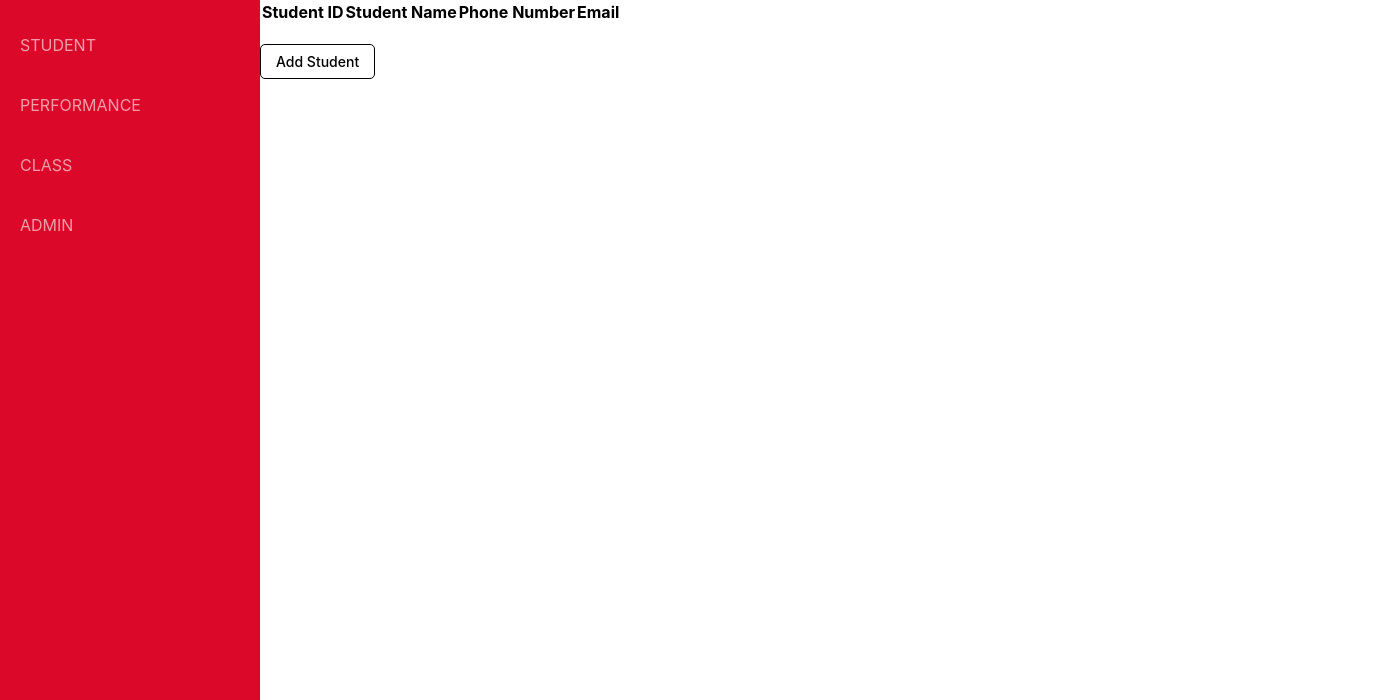
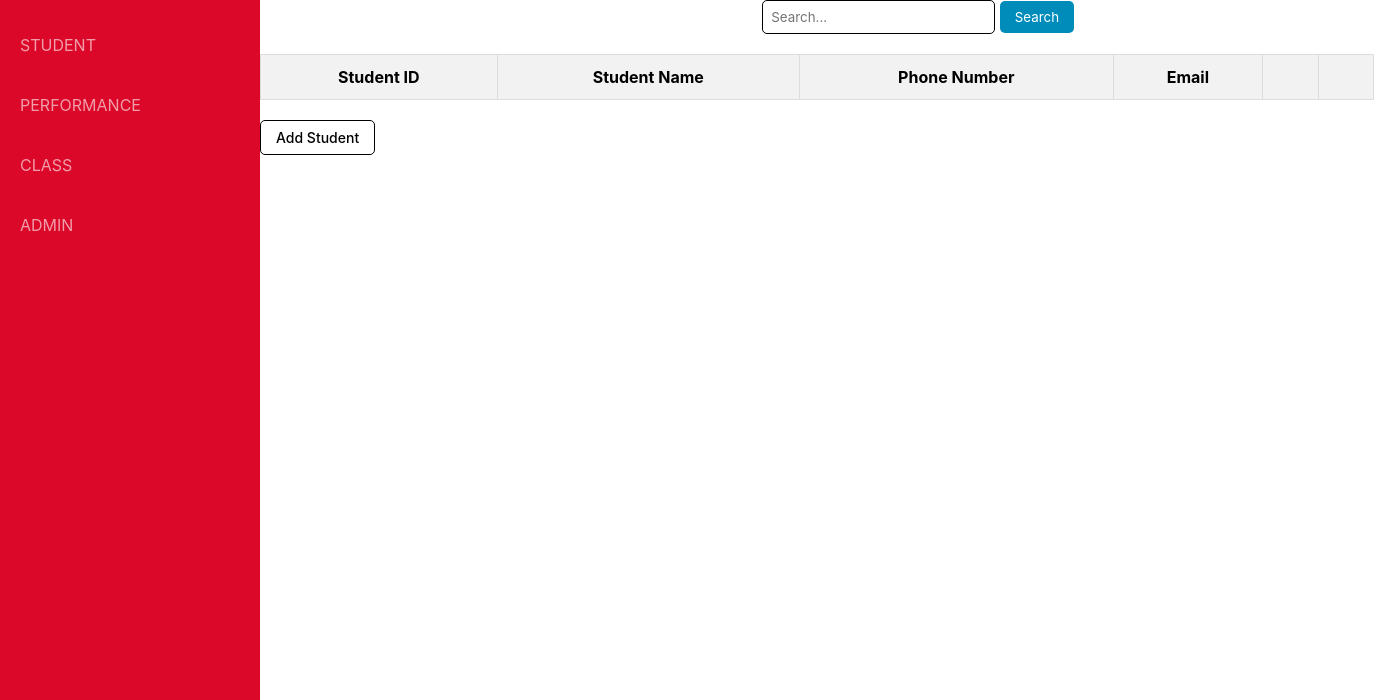
Before and after one commit to nghonghanh/ISD_Project, a PHP site: page /student.html in a window 1400 px wide. Shown: the part 100-800 px from the top of the page. Run offline with PHP 8.4, Linux system fonts and the light colour scheme; data that the repository does not hold is empty.

Commit message:
demo student.html

```diff
--- a/assets/css/home.css
+++ b/assets/css/home.css
@@ -181,6 +181,34 @@
   cursor: pointer;
 }
 
+.student-table {
+  width: calc(100% + 300px); /* Kéo dài chiều ngang của bảng */
+  margin-right: 20px; /* Tạo khoảng cách 20px giữa bảng và sidebar */
+  bottom: 0; /* Bảng luôn nằm ở phía dưới cùng */
+  border-collapse: collapse;
+}
+
+.student-table th,
+.student-table td {
+  padding: 12px;
+  text-align: center; /* Căn giữa nội dung trong các ô */
+  border: 1px solid #dddddd;
+}
+
+.student-table th {
+  background-color: #f2f2f2;
+  font-weight: bold;
+}
+
+.student-table tbody tr:nth-child(even) {
+  background-color: #f9f9f9;
+}
+
+.student-table tbody tr:hover {
+  background-color: #f2f2f2;
+}
+
+/* Button styles */
 .setnamehere-btn {
   font-size: 14px;
   font-weight: 500;
--- a/assets/php/student.php
+++ b/assets/php/student.php
@@ -13,8 +13,20 @@ if ($conn->connect_error) {
     die("Connection failed: " . $conn->connect_error);
 }
 
-// Chuẩn bị câu truy vấn
+// Chuẩn bị câu truy vấn mặc định (lấy toàn bộ danh sách sinh viên)
 $sql = "SELECT * FROM student";
+
+// Kiểm tra nếu có dữ liệu tìm kiếm được gửi từ client
+if (isset($_GET['search'])) {
+    // Lấy thông tin tìm kiếm từ client
+    $search = $_GET['search'];
+
+    // Nếu thông tin tìm kiếm không rỗng
+    if (!empty($search)) {
+        // Tạo điều kiện tìm kiếm dựa trên tên sinh viên
+        $sql = "SELECT * FROM student WHERE LOWER(StudentName) LIKE '%$search%' OR LOWER(StudentEmail) LIKE '%$search%'";
+    }
+}
 
 // Thực hiện truy vấn
 $result = $conn->query($sql);
--- a/student.html
+++ b/student.html
@@ -6,6 +6,28 @@
 <title>IZONE Institute</title>
 <!-- Custom CSS -->
 <link rel="stylesheet" href="http://127.0.0.1/ISD_Project/assets/css/home.css">
+<style>
+/* CSS cho thanh tìm kiếm */
+.search-bar {
+  float: right;
+  margin-bottom: 20px;
+}
+
+.search-input {
+  padding: 8px;
+  border: 1px solid black;
+  border-radius: 5px;
+}
+
+.search-btn {
+  background-color: #008CBA;
+  color: white;
+  padding: 8px 15px;
+  border: none;
+  border-radius: 5px;
+  cursor: pointer;
+}
+</style>
 </head>
 <body>
 <div class="container">
@@ -41,6 +63,13 @@
     </ul>
   </div>
   <div class="main">
+    <!-- Thanh tìm kiếm -->
+    <div class="search-bar">
+      <input type="text" class="search-input" id="searchInput" placeholder="Search...">
+      <button class="search-btn" id="searchBtn">Search</button>
+    </div>
+
+    <!-- Bảng danh sách học sinh -->
     <table class="student-table" id="studentData">
       <thead>
         <tr>
@@ -62,11 +91,33 @@
 
 <script>
 document.addEventListener("DOMContentLoaded", function() {
-  // Gửi yêu cầu lấy dữ liệu sinh viên từ student.php
-  fetch('assets/php/student.php')
+  const searchBtn = document.getElementById('searchBtn');
+
+  // Gắn sự kiện khi nhấn Enter trong ô tìm kiếm
+  document.getElementById('searchInput').addEventListener('keypress', function(event) {
+    if (event.key === 'Enter') {
+      searchStudents();
+    }
+  });
+
+  // Gắn sự kiện click vào nút tìm kiếm
+  searchBtn.addEventListener('click', function() {
+    searchStudents();
+  });
+
+  // Hàm tìm kiếm học sinh
+  function searchStudents() {
+    const searchInput = document.getElementById('searchInput').value.trim().toLowerCase();
+
+    // Gửi yêu cầu tìm kiếm đến server
+    fetch(`assets/php/student.php?search=${searchInput}`)
       .then(response => response.json())
       .then(data => {
         const studentTable = document.getElementById('studentData');
+        const tbody = studentTable.querySelector('tbody');
+
+        // Xóa dữ liệu cũ trong bảng
+        tbody.innerHTML = '';
 
         // Duyệt qua mỗi sinh viên và tạo hàng mới trong bảng
         data.forEach(student => {
@@ -81,10 +132,14 @@ document.addEventListener("DOMContentLoaded", function() {
           `;
 
           // Thêm hàng vào bảng
-        studentTable.appendChild(row);
+          tbody.appendChild(row);
         });
       })
       .catch(error => console.error('Error fetching student data:', error));
+  }
+
+  // Khi trang tải lần đầu, hiển thị toàn bộ danh sách học sinh
+  searchStudents();
 });
 </script>
 
```
Lines whose indentation alone changed are shown as unchanged.
